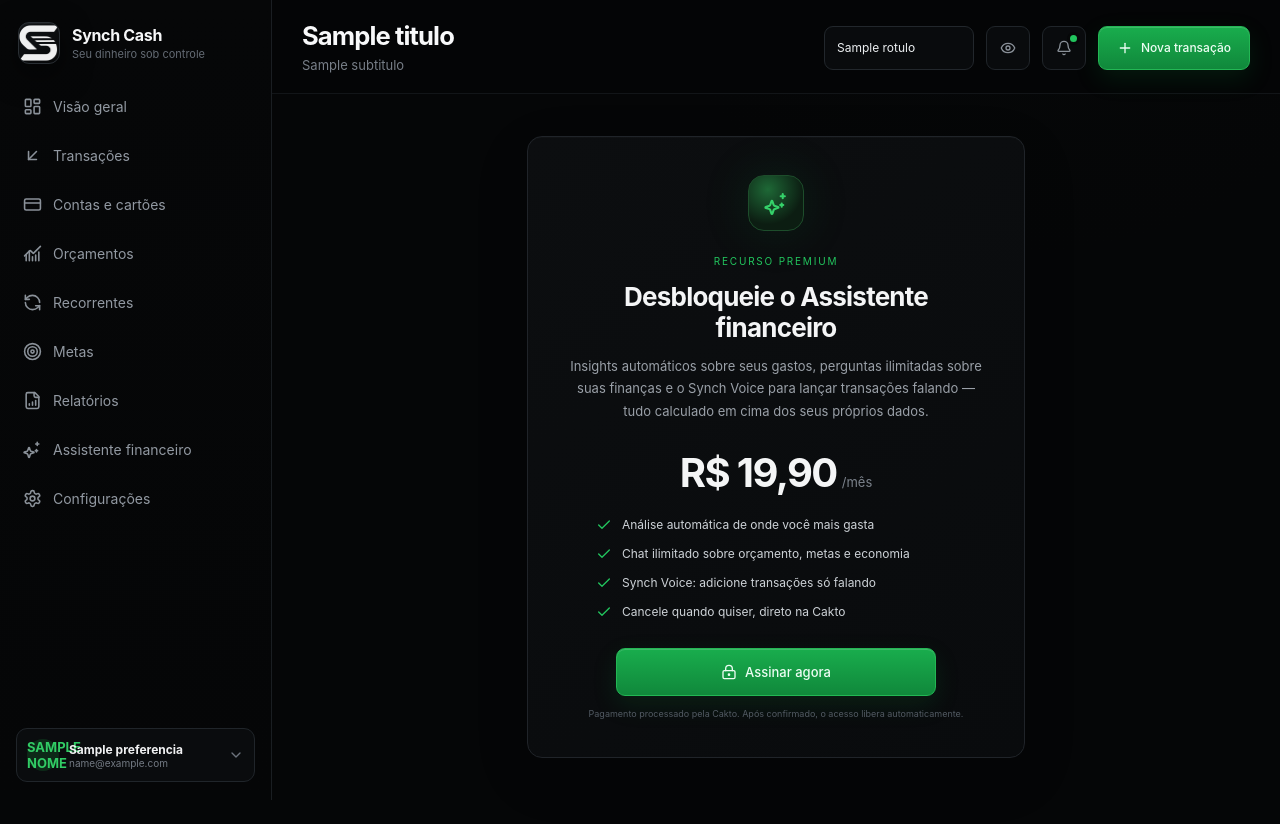
After one commit to VictorCunha26/expense_tracker, a Flask app: template templates/assinatura.html in a window 1280 px wide. The commit adds this page. Run offline with Flask 3, Linux system fonts and the light colour scheme; the template is opened without the code that fills it: most values are stand-ins (such as "Sample title", 1, 10 or a date in 2020).

Commit message:
pagamento

```diff
--- a/app.py
+++ b/app.py
@@ -1,11 +1,14 @@
 import csv
+import hashlib
+import hmac
 import io
 import math
 import os
 import unicodedata
+import urllib.parse
 import uuid
 from collections import defaultdict
-from datetime import date, timedelta
+from datetime import date, datetime, timedelta
 from functools import wraps
 
 from flask import (
@@ -14,7 +17,22 @@ from flask import (
 from supabase import AuthApiError
 from werkzeug.middleware.proxy_fix import ProxyFix
 
-from connection import conectar, conectar_como_usuario, renovar_sessao
+from connection import conectar, conectar_admin, conectar_como_usuario, renovar_sessao
+
+CAKTO_WEBHOOK_SECRET = os.getenv("CAKTO_WEBHOOK_SECRET")
+CAKTO_CHECKOUT_URL = os.getenv("CAKTO_CHECKOUT_URL")
+
+# Quais eventos da Cakto ligam ou desligam o acesso ao Assistente. Um
+# evento fora dessas duas listas (ex.: pix_gerado, checkout_abandonment)
+# e ignorado -- ainda nao virou pagamento nem cancelamento de nada.
+CAKTO_EVENTOS_ATIVA = {
+    "purchase_approved", "subscription_created",
+    "subscription_renewed", "subscription_resumed",
+}
+CAKTO_EVENTOS_INATIVA = {
+    "subscription_canceled", "subscription_renewal_refused",
+    "subscription_paused", "refund", "chargeback", "purchase_refused",
+}
 
 app = Flask(__name__)
 app.secret_key = os.getenv("FLASK_SECRET_KEY")
@@ -1782,9 +1800,41 @@ def relatorios(supabase):
 # transacoes do mes e responde sobre o que ja esta no banco.
 # ------------------------------------------------------------------
 
+def _assinante(supabase):
+    """True se o usuario tem assinatura ativa do Assistente financeiro.
+    So o webhook da Cakto grava essa linha -- ver _MENSAGENS_AUTH acima
+    e a secao 'Cakto' mais abaixo."""
+    try:
+        linha = (
+            supabase.table("assinaturas").select("ativa")
+            .eq("user_id", _uid()).execute().data
+        )
+    except Exception:
+        return False
+    return bool(linha and linha[0].get("ativa"))
+
+
+def _link_assinatura_cakto():
+    """Link de checkout com o e-mail da conta ja preenchido, pra o
+    pagamento bater certinho com a conta na hora do webhook."""
+    if not CAKTO_CHECKOUT_URL:
+        return None
+    email = session.get("email") or ""
+    if not email:
+        return CAKTO_CHECKOUT_URL
+    separador = "&" if "?" in CAKTO_CHECKOUT_URL else "?"
+    query = urllib.parse.urlencode({"email": email, "confirmEmail": email})
+    return f"{CAKTO_CHECKOUT_URL}{separador}{query}"
+
+
 @app.route("/assistente", methods=["GET", "POST"])
 @com_supabase
 def assistente(supabase):
+    if not _assinante(supabase):
+        contexto = _contexto_base(supabase, "assistant")
+        contexto["link_assinatura"] = _link_assinatura_cakto()
+        return render_template("assinatura.html", **contexto)
+
     todas = _transacoes(supabase)
     do_mes = _do_mes(todas, _mes_selecionado())
     limites = _orcamentos(supabase)
@@ -1875,6 +1925,94 @@ def _responder(pergunta, gasto, orcamento, maior, qtd, metas_usuario):
 def limpar_conversa():
     session.pop("conversa", None)
     return redirect(url_for("assistente"))
+
+
+# ------------------------------------------------------------------
+# Cakto: webhook que libera/cancela a assinatura do Assistente
+#
+# A Cakto chama essa rota direto do servidor dela (nao do navegador de
+# ninguem), entao nao tem sessao de login aqui -- so da pra confiar no
+# pedido depois de validar a assinatura HMAC (ou o "secret" no corpo,
+# como fallback). Documentacao: https://docs.cakto.com.br/conceitos/webhooks
+# ------------------------------------------------------------------
+
+def _cakto_assinatura_valida(corpo_bruto, timestamp, assinatura_recebida):
+    """HMAC-SHA256 de '{timestamp}.{corpo}' usando o secret do webhook.
+    E o metodo recomendado pela Cakto pra garantir que o pedido veio
+    mesmo de la (sem isso, qualquer um poderia chamar essa rota e se
+    liberar como assinante de graca)."""
+    if not (CAKTO_WEBHOOK_SECRET and timestamp and assinatura_recebida):
+        return False
+    mensagem = f"{timestamp}.{corpo_bruto.decode('utf-8')}"
+    esperada = hmac.new(
+        CAKTO_WEBHOOK_SECRET.encode(), mensagem.encode(), hashlib.sha256
+    ).hexdigest()
+    recebida = assinatura_recebida.split("=", 1)[-1]  # tira o prefixo "v1="
+    return hmac.compare_digest(esperada, recebida)
+
+
+def _achar_usuario_por_email(admin, email):
+    """Nao tem 'buscar por e-mail' no client do Supabase -- so listar
+    paginado. Pro tamanho deste app (nao um SaaS com milhares de contas)
+    isso e suficiente; o limite de paginas e so pra nunca rodar pra sempre."""
+    pagina, por_pagina = 1, 200
+    while pagina <= 20:
+        usuarios = admin.auth.admin.list_users(page=pagina, per_page=por_pagina)
+        if not usuarios:
+            return None
+        for usuario in usuarios:
+            if (usuario.email or "").strip().lower() == email:
+                return usuario
+        if len(usuarios) < por_pagina:
+            return None
+        pagina += 1
+    return None
+
+
+@app.route("/webhooks/cakto", methods=["POST"])
+def webhook_cakto():
+    corpo_bruto = request.get_data()
+    payload = request.get_json(silent=True) or {}
+
+    valido = _cakto_assinatura_valida(
+        corpo_bruto,
+        request.headers.get("X-Cakto-Timestamp"),
+        request.headers.get("X-Cakto-Signature"),
+    )
+    if not valido and CAKTO_WEBHOOK_SECRET:
+        # Segundo metodo que a Cakto aceita: o campo "secret" no corpo
+        # batendo com o nosso, comparado sem vazar tempo de execucao.
+        valido = hmac.compare_digest(
+            str(payload.get("secret") or ""), CAKTO_WEBHOOK_SECRET
+        )
+    if not valido:
+        return "assinatura invalida", 401
+
+    evento = payload.get("event")
+    dados = payload.get("data") or {}
+    if evento not in (CAKTO_EVENTOS_ATIVA | CAKTO_EVENTOS_INATIVA):
+        return "", 200  # evento que nao muda nada aqui (ex.: pix_gerado)
+
+    email = ((dados.get("customer") or {}).get("email") or "").strip().lower()
+    admin = conectar_admin()
+    if not email or admin is None:
+        return "", 200
+
+    usuario = _achar_usuario_por_email(admin, email)
+    if not usuario:
+        # Pagou mas ainda nao tem conta no app (ou usou outro e-mail no
+        # checkout) -- nao tem em quem marcar a assinatura ainda.
+        return "", 200
+
+    admin.table("assinaturas").upsert({
+        "user_id": usuario.id,
+        "ativa": evento in CAKTO_EVENTOS_ATIVA,
+        "cakto_evento": evento,
+        "cakto_id": dados.get("id"),
+        "atualizada_em": datetime.utcnow().isoformat(),
+    }).execute()
+
+    return "", 200
 
 
 # ------------------------------------------------------------------
--- a/static/style.css
+++ b/static/style.css
@@ -449,6 +449,29 @@ select.input option { background: #0b0d0f; color: #eceff1; }
 .chart-legend i { width: 8px; height: 8px; border-radius: 2px; display: inline-block; }
 
 /* ---------------------------------------------------------
+   Assinatura (paywall do Assistente)
+   --------------------------------------------------------- */
+
+.paywall-card { max-width: 520px; margin: 30px auto; padding: 38px; display: flex; flex-direction: column; align-items: center; text-align: center; }
+.paywall-icon {
+  width: 56px; height: 56px; display: grid; place-items: center; border: 1px solid #1d4d2b;
+  border-radius: 16px; color: #35d16a; background: radial-gradient(circle at 35% 25%, #1e6836, #0c1d12 65%);
+  box-shadow: 0 0 50px #16a34a24;
+}
+.paywall-icon svg { width: 25px; }
+.paywall-card h2 { max-width: 380px; margin: 14px 0 12px; font-size: 26px; line-height: 1.2; letter-spacing: -.03em; }
+.paywall-card > p { max-width: 420px; margin: 0; color: #9aa0a8; font-size: 13px; line-height: 1.7; }
+.paywall-price { display: flex; align-items: baseline; gap: 5px; margin: 26px 0 20px; }
+.paywall-price strong { color: #f4f5f6; font-size: 40px; letter-spacing: -.04em; }
+.paywall-price span { color: #7b828b; font-size: 13px; }
+.paywall-features { width: 100%; max-width: 360px; margin: 0 0 28px; padding: 0; list-style: none; display: flex; flex-direction: column; gap: 13px; text-align: left; }
+.paywall-features li { display: flex; align-items: center; gap: 10px; color: #cdd2d7; font-size: 12px; }
+.paywall-features svg { width: 16px; height: 16px; flex: 0 0 16px; color: #22c55e; }
+.paywall-button { width: 100%; max-width: 320px; height: 48px; font-size: 13px; }
+.paywall-button:disabled { opacity: .55; cursor: not-allowed; }
+.paywall-card .assistant-disclaimer { margin-top: 12px; }
+
+/* ---------------------------------------------------------
    Assistente
    --------------------------------------------------------- */
 
--- /dev/null
+++ b/templates/assinatura.html
@@ -0,0 +1,38 @@
+{% extends "base.html" %}
+{% import "icones.html" as ic %}
+
+{% block conteudo %}
+<div class="view-stack">
+  <section class="surface paywall-card">
+    <div class="paywall-icon">{{ ic.brilho() }}</div>
+    <span class="eyebrow">Recurso premium</span>
+    <h2>Desbloqueie o Assistente financeiro</h2>
+    <p>
+      Insights automáticos sobre seus gastos, perguntas ilimitadas sobre suas finanças
+      e o Synch Voice para lançar transações falando — tudo calculado em cima dos
+      seus próprios dados.
+    </p>
+
+    <div class="paywall-price">
+      <strong>R$ 19,90</strong><span>/mês</span>
+    </div>
+
+    <ul class="paywall-features">
+      <li>{{ ic.check() }} Análise automática de onde você mais gasta</li>
+      <li>{{ ic.check() }} Chat ilimitado sobre orçamento, metas e economia</li>
+      <li>{{ ic.check() }} Synch Voice: adicione transações só falando</li>
+      <li>{{ ic.check() }} Cancele quando quiser, direto na Cakto</li>
+    </ul>
+
+    {% if link_assinatura %}
+      <a class="btn primary-button paywall-button" href="{{ link_assinatura }}" target="_blank" rel="noopener">
+        {{ ic.cadeado() }} Assinar agora
+      </a>
+      <small class="assistant-disclaimer">Pagamento processado pela Cakto. Após confirmado, o acesso libera automaticamente.</small>
+    {% else %}
+      <button class="btn paywall-button" type="button" disabled>Assinatura indisponível no momento</button>
+      <small class="assistant-disclaimer">Volte em breve — estamos finalizando a configuração do pagamento.</small>
+    {% endif %}
+  </section>
+</div>
+{% endblock %}
```
Also changed, not shown: connection.py (+10 -1 lines), supabase_schema.sql (+23 -0 lines).
